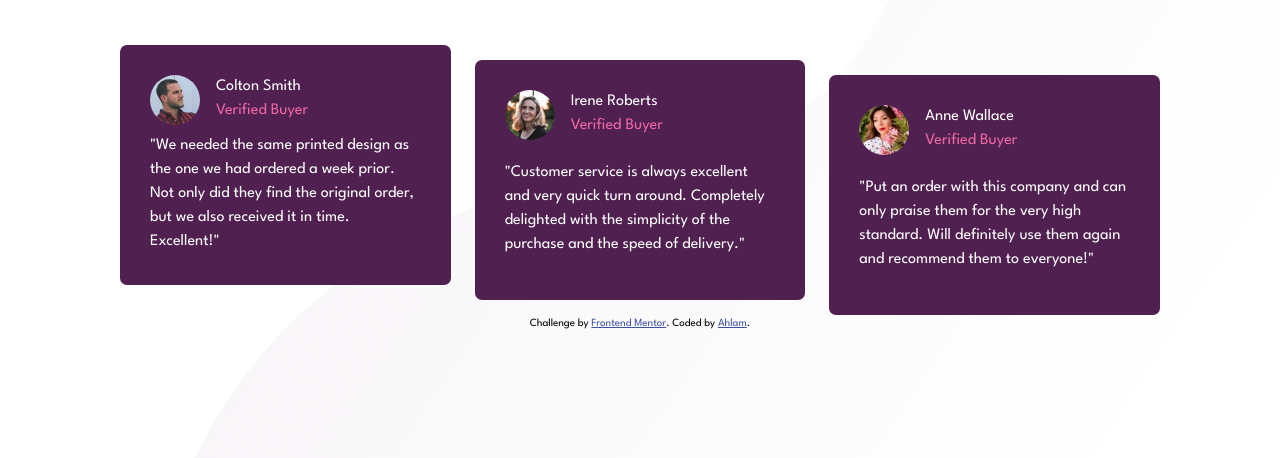
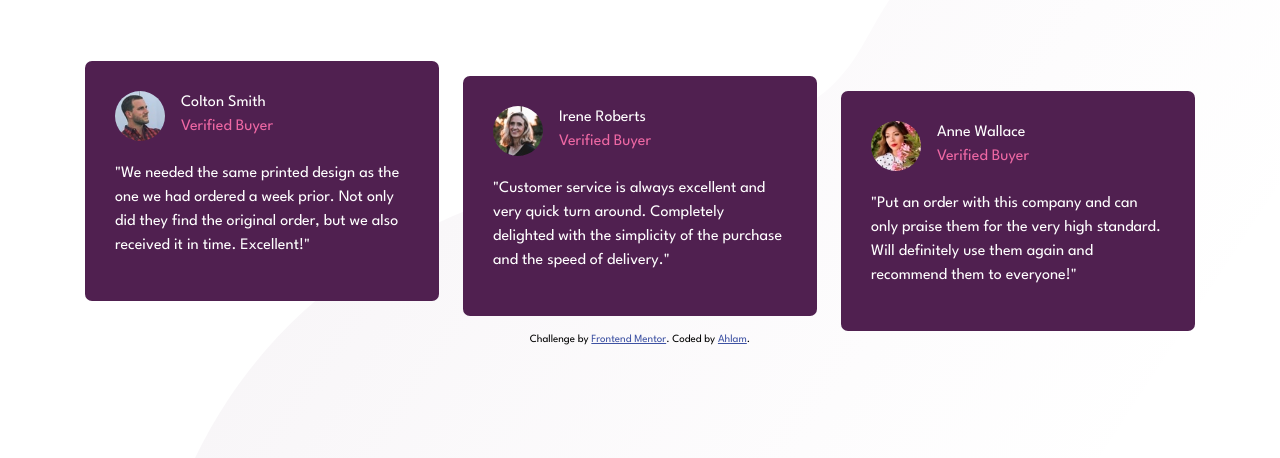
Before and after one commit to AhlamAb22/Social-proof-section, a plain HTML site: page index.html in a window 1280 px wide. Shown: the part 362-820 px from the top of the page. Drawn offline with Linux system fonts and the light colour scheme.

Commit message:
Update style.css

```diff
--- a/style.css
+++ b/style.css
@@ -109,7 +109,7 @@ body {
     gap: 1.5rem;
 }
 
-.intro{
+.intro {
     /* max-width: 17.5rem; */
     margin: auto;
     display: flex;
@@ -199,16 +199,18 @@ span {
         align-items: center;
         justify-content: center;
         background-image: url(images/bg-pattern-top-desktop.svg), url(images/bg-pattern-bottom-desktop.svg);
-        padding: 30px 50px;
+        padding: 5.4em 1.6em;
     }
 
     .container {
         display: grid;
         grid-template-columns: 1fr 1fr;
         grid-template-rows: auto auto;
-        grid-gap: 3rem;
+        /* grid-gap: 4rem; */
         justify-items: center;
-        max-width: 65rem;
+        /* max-width: 65rem; */
+        gap: 5em;
+        max-width: 1110px;
     }
 
     .intro {
@@ -223,7 +225,7 @@ span {
         max-width: 30rem;
     }
 
-    .description{
+    .description {
         max-width: 25rem;
     }
 
@@ -264,7 +266,7 @@ span {
         text-align: left;
     }
 
-    .review-box{
+    .review-box {
         padding: 30px;
         min-height: 15rem;
     }
```
